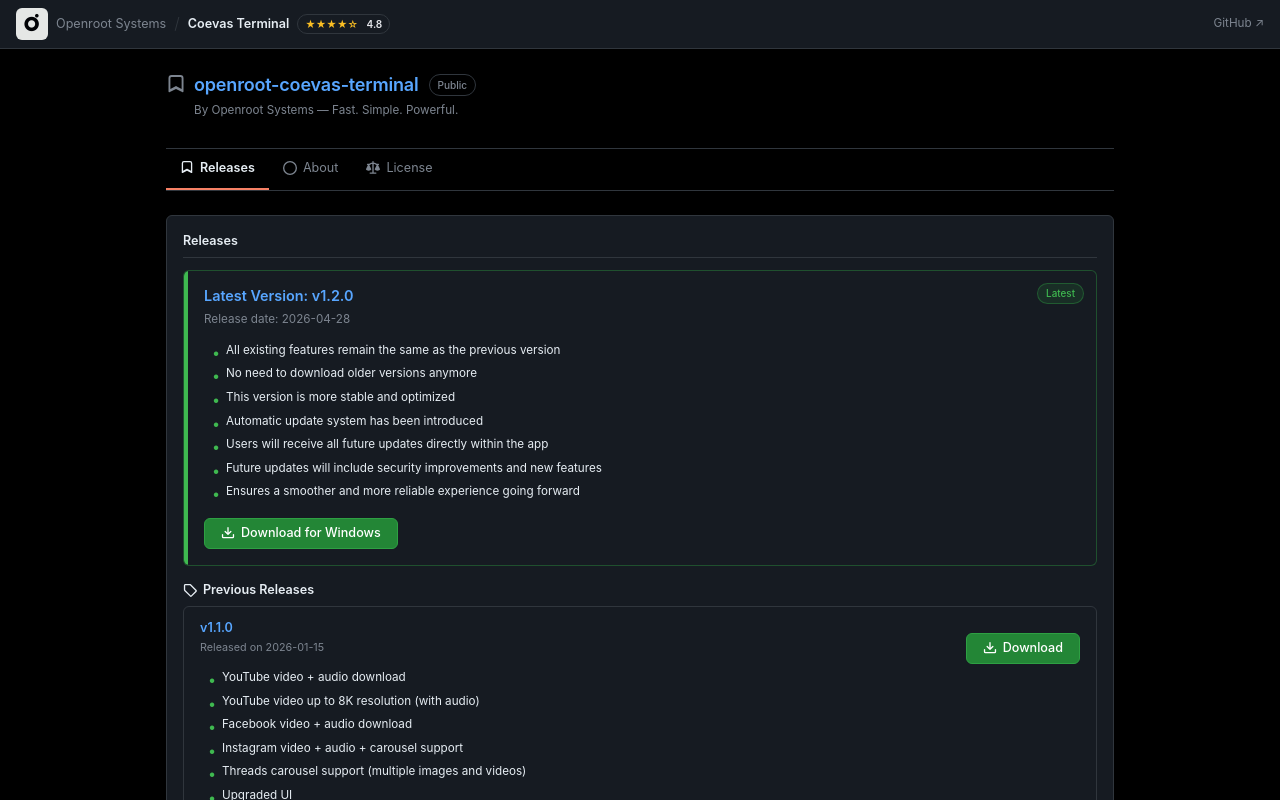
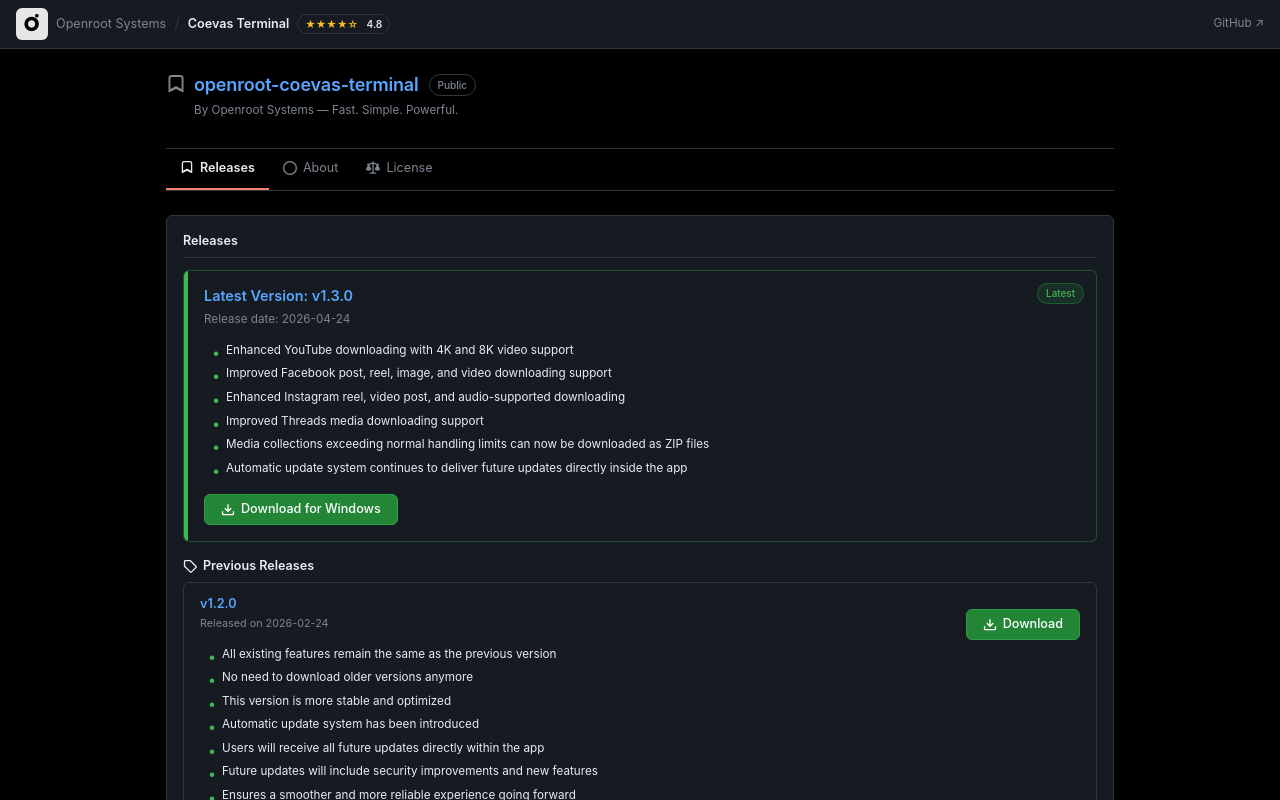
Before and after one commit to COMEONSOM/openroot-web, a React (Vite) app: page /coevas-terminal in a window 1280 px wide. Shown: the top 800 px of the page. Built offline with nearby package versions, Linux system fonts and the light colour scheme; no server answers.

Commit message:
new release added

```diff
--- a/src/pages/coevas.tsx
+++ b/src/pages/coevas.tsx
@@ -19,8 +19,23 @@
 const releases: Release[] = [
 
   {
+    version: '1.3.0',
+    date: '2026-04-24',
+    downloadLink:
+      'https://github.com/COMEONSOM/openroot-web/releases/download/v1.3.0/CoevasTerminalSetup-1.3.0.exe',
+    features: [
+      'Enhanced YouTube downloading with 4K and 8K video support',
+      'Improved Facebook post, reel, image, and video downloading support',
+      'Enhanced Instagram reel, video post, and audio-supported downloading',
+      'Improved Threads media downloading support',
+      'Media collections exceeding normal handling limits can now be downloaded as ZIP files',
+      'Automatic update system continues to deliver future updates directly inside the app',
+    ],
+  },
+
+  {
     version: '1.2.0',
-    date: '2026-04-28',
+    date: '2026-02-24',
     downloadLink:
       'https://github.com/COMEONSOM/openroot-web/releases/download/v1.2.0/CoevasTerminalSetup-1.2.0.exe',
     features: [
```
